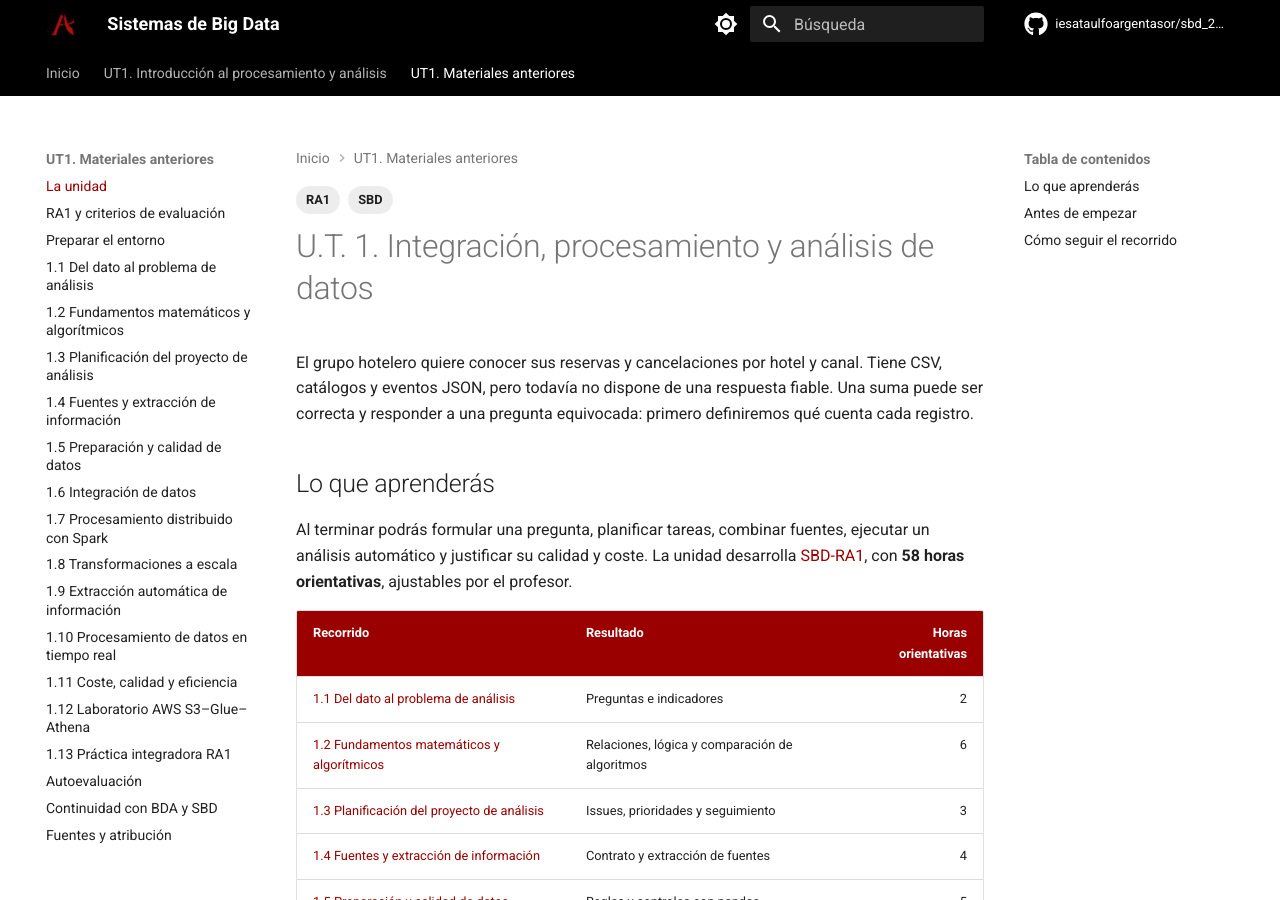
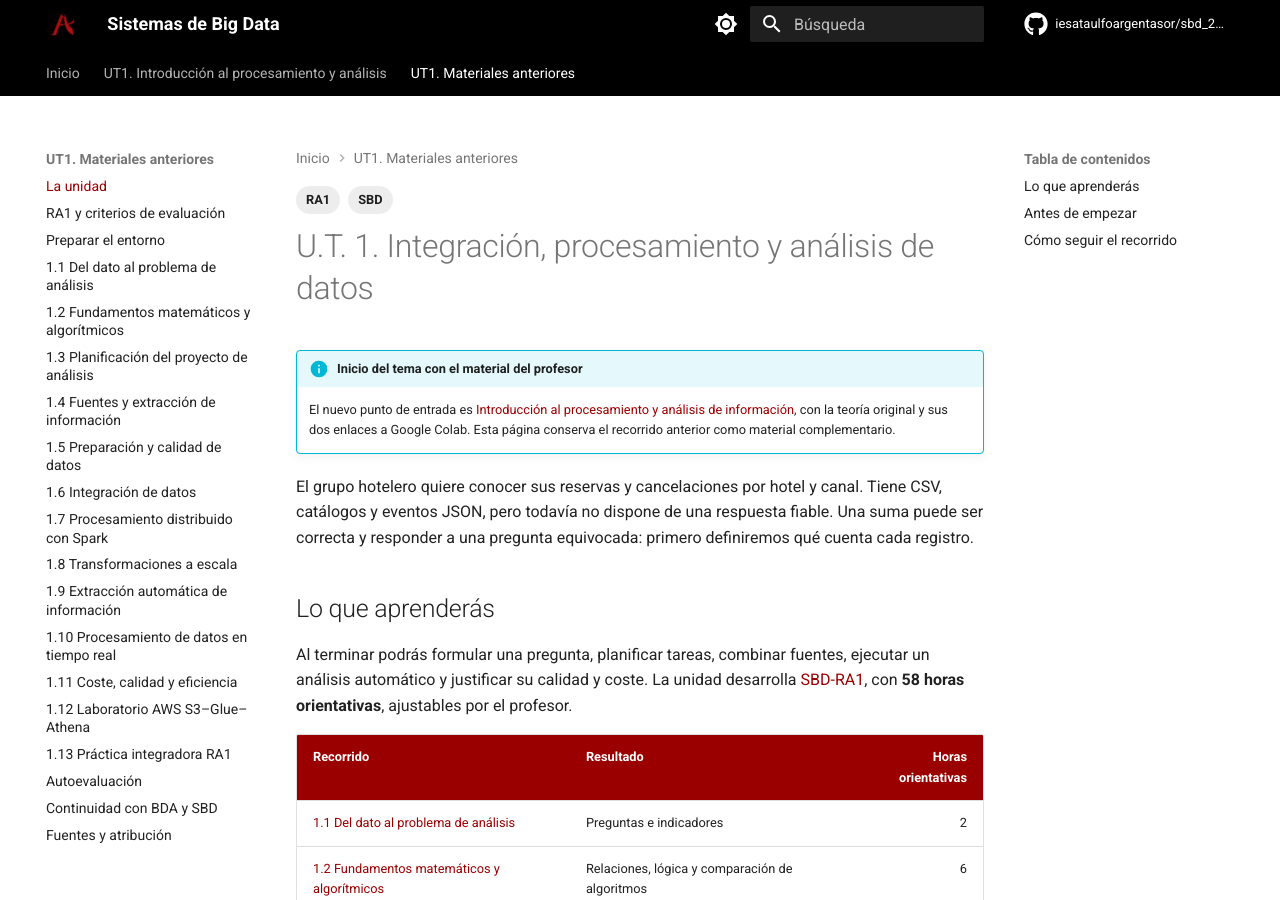
Before and after one commit to iesataulfoargentasor/sbd_2026_2027_new, an MkDocs documentation site: the page built from docs/ut1/index.md, in a window 1280 px wide and 900 px high. Built offline with MkDocs 1.6.1 and Material for MkDocs 9.7.7, drawn with Linux system fonts in a browser that asks for light colours; comment, search, counter and statistics services are not loaded.

Commit message:
Enlazar UT1 con el tema original del profesor

```diff
--- a/docs/ut1/index.md
+++ b/docs/ut1/index.md
@@ -4,6 +4,9 @@ tags: [SBD, RA1]
 ---
 
 # U.T. 1. Integración, procesamiento y análisis de datos
+
+!!! info "Inicio del tema con el material del profesor"
+    El nuevo punto de entrada es [Introducción al procesamiento y análisis de información](introduccion/index.md), con la teoría original y sus dos enlaces a Google Colab. Esta página conserva el recorrido anterior como material complementario.
 
 El grupo hotelero quiere conocer sus reservas y cancelaciones por hotel y canal. Tiene CSV, catálogos y eventos JSON, pero todavía no dispone de una respuesta fiable. Una suma puede ser correcta y responder a una pregunta equivocada: primero definiremos qué cuenta cada registro.
 
```
